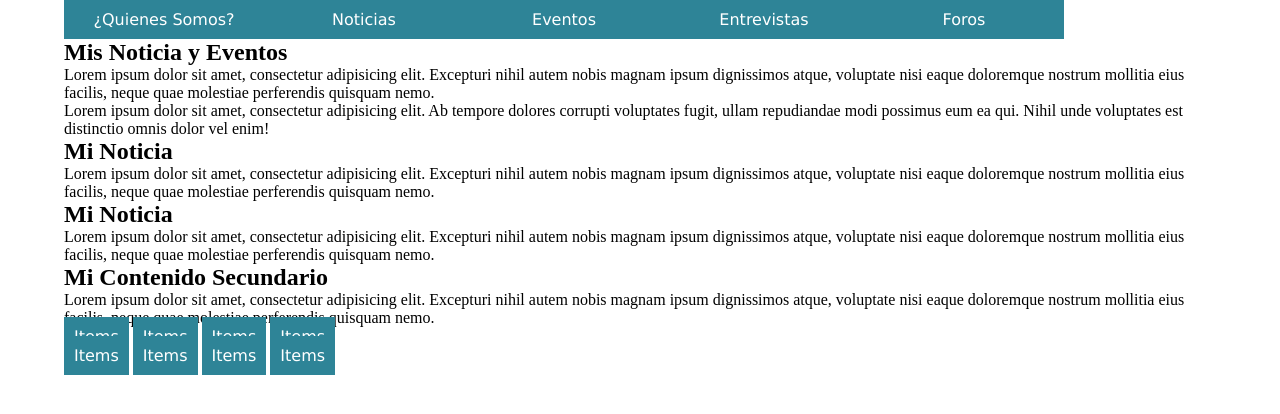
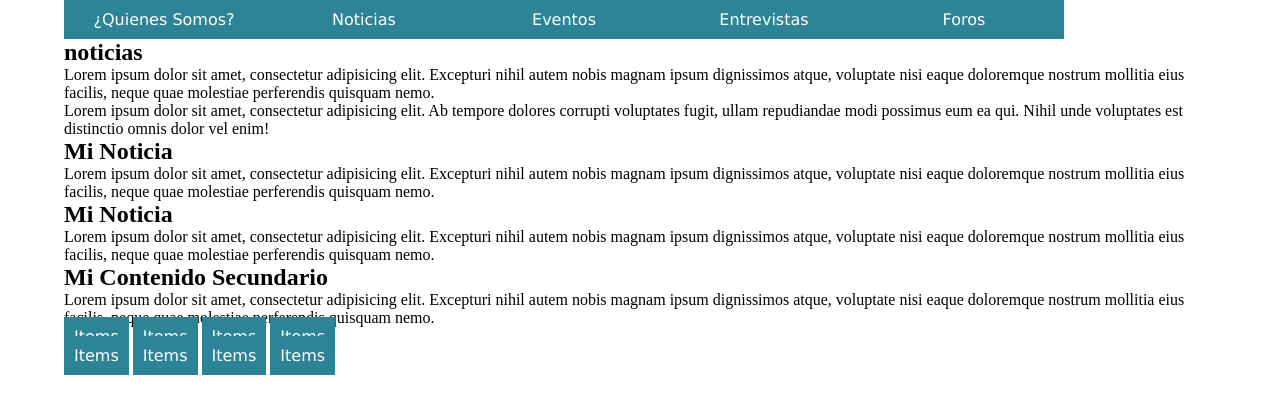
Before and after one commit to ArielMejia/pruebaGithub, a plain HTML site: page index.html in a window 1280 px wide. Drawn offline with Linux system fonts and the light colour scheme.

Commit message:
nuevo titulo noticias

```diff
--- a/index.html
+++ b/index.html
@@ -21,7 +21,7 @@
 		<article>
 			<section class="noticias">
 				<div class="noticia">
-					<h2>Mis Noticia y Eventos</h2>
+					<h2>noticias</h2>
 					<p>Lorem ipsum dolor sit amet, consectetur adipisicing elit. Excepturi nihil autem nobis magnam ipsum dignissimos atque, voluptate nisi eaque doloremque nostrum mollitia eius facilis, neque quae molestiae perferendis quisquam nemo.</p>
 
 					<p>Lorem ipsum dolor sit amet, consectetur adipisicing elit. Ab tempore dolores corrupti voluptates fugit, ullam repudiandae modi possimus eum ea qui. Nihil unde voluptates est distinctio omnis dolor vel enim!</p>
```
